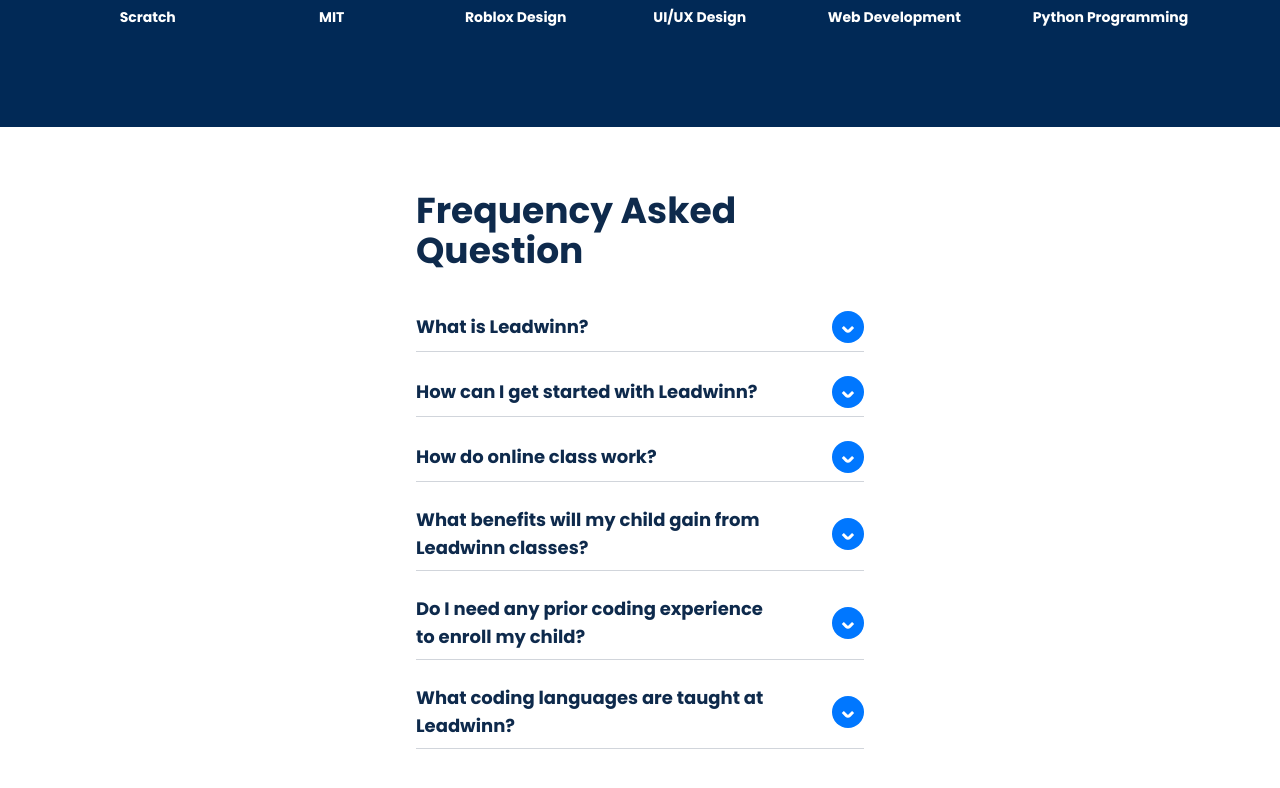
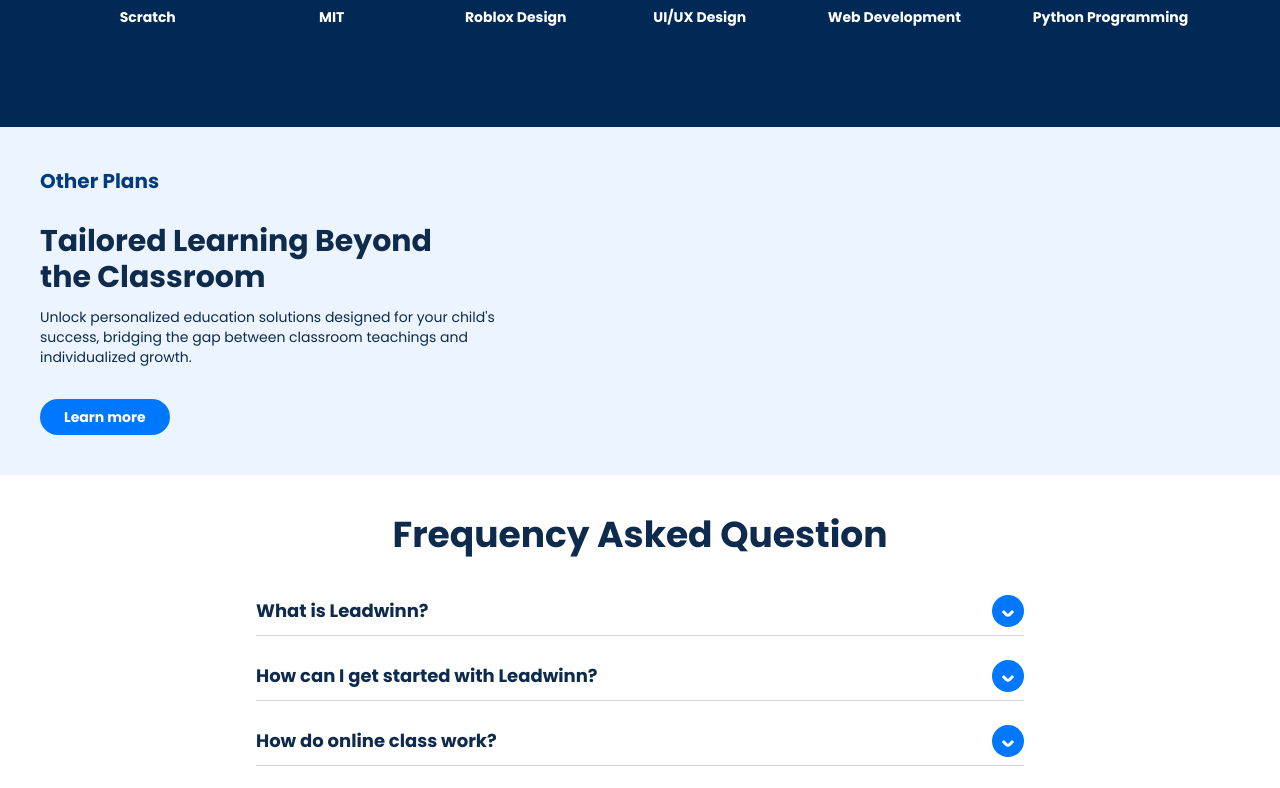
Before and after one commit to Adeleyeha-17/Leadwinn-Academy, a React (Vite) app: page /plans in a window 1280 px wide. Shown: the part 760-1548 px from the top of the page. Built offline with nearby package versions, Linux system fonts and the light colour scheme; no server answers.

Commit message:
update Otherplans

```diff
--- /dev/null
+++ b/src/components/Otherplans/Otherplans.tsx
@@ -0,0 +1,18 @@
+import Button from "../Button"
+
+export const Otherplans = () => {
+  return (
+<div className="bg-nav-blue h-full font-poppins p-10">
+         <div className="flex flex-col gap-3">
+            <h4 className="sm:mb-2 xl:mb-4 text-lg sm:text-xl font-semibold text-footer-blue"> Other Plans</h4>
+
+            <h3 className="text-lg sm:text-2xl xl:text-3xl text-courses font-bold w-[15rem] sm:w-[20rem] xl:w-[27rem]">Tailored Learning Beyond the Classroom</h3>
+
+            <h5 className="text-courses text-xs xl:text-sm w-[19rem] lg:w-[27rem] xl:w-[30rem] mb-5">Unlock personalized education solutions designed for your child's success, bridging the gap between classroom teachings and individualized growth.</h5>
+
+            <Button path="" title="Learn more"/>
+         </div>
+</div>
+
+  )
+}
--- /dev/null
+++ b/src/components/Otherplans/index.tsx
@@ -0,0 +1,3 @@
+import { Otherplans }from "./Otherplans"
+
+export default Otherplans
--- a/src/pages/Plans.tsx
+++ b/src/pages/Plans.tsx
@@ -2,6 +2,7 @@ import { motion } from "framer-motion"
 import Faq from "../components/Faq"
 import Path from "../components/Path"
 import PlanCourses from "../components/PlanCourses"
+import Otherplans from "../components/Otherplans"
 
 export const Plans = () => {
   return (
@@ -9,10 +10,10 @@ export const Plans = () => {
       <Path />
 
       <PlanCourses />
-      <div className="flex flex-col justify-between md:px-12 md:py-6 px-5 xl:px-40 md:max-lg:max-w-6xl lg:max-xl:max-w-7xl font-poppins">
+
+      <Otherplans />
 
       <Faq />
-      </div>
 
     </motion.div>
   )
```
